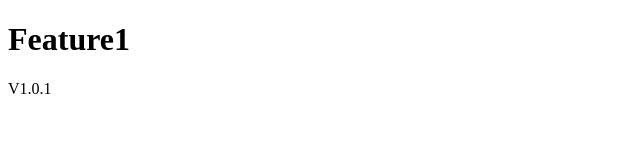
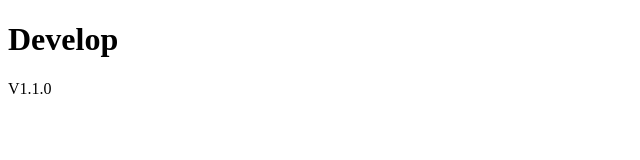
Before and after one commit to diegosiltel/ABIChallenge, a plain HTML site: page index.html in a window 1280 px wide. Shown: the full height of the page, 0-640 px from the left. Drawn offline with Linux system fonts and the light colour scheme.

Commit message:
Develop V1.1.0

```diff
--- a/index.html
+++ b/index.html
@@ -3,8 +3,8 @@
 
 <body>
 
-    <h1>Feature1</h1>
-    <p>V1.0.1</p>
+    <h1>Develop</h1>
+    <p>V1.1.0</p>
 
 </body>
 
```
